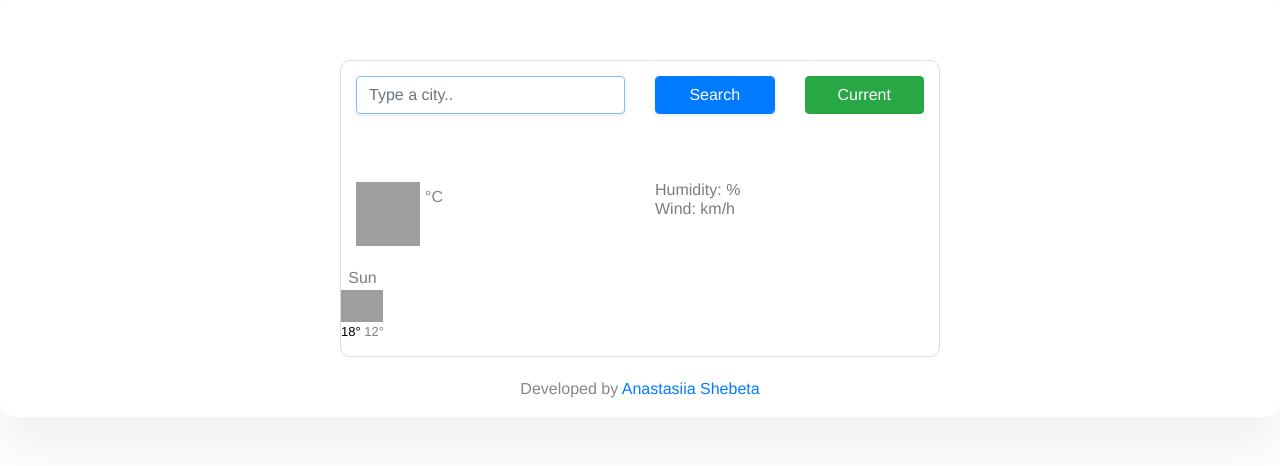
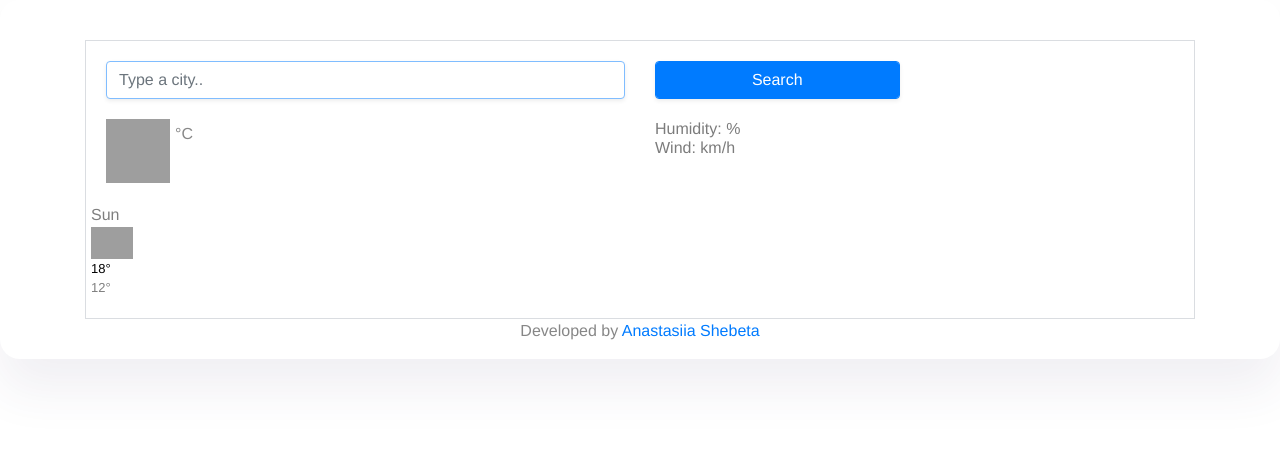
Before and after one commit to Stacy-Sh/my_Weather_app1, a plain HTML site: page index.html in a window 1280 px wide. Drawn offline with nearby package versions, Linux system fonts and the light colour scheme; no server answers; grey boxes are pictures that could not be loaded.

Commit message:
Removed the "Current" button

```diff
--- a/index.html
+++ b/index.html
@@ -38,12 +38,7 @@
               />
             </div>
             <div class="col-3">
-              <button
-                class="btn btn-success w-100"
-                id="current-location-button"
-              >
-                Current
-              </button>
+
             </div>
           </div>
         </form>
@@ -75,7 +70,7 @@
           <div class="weather-forecast"
           id="forecast">
             <div class="row">
-              <div class="col">
+              <div class="col-2">
                 <div class="weather-forecast-date">
                 Sun
                 </div>
--- a/style.css
+++ b/style.css
@@ -1,6 +1,6 @@
 body {
   background: #fff;
-  border-radius: 16px;
+  border-radius: 20px;
   box-shadow: 0 30px 50px rgb(65 50 100 / 8%);
   color: #878787;
   font-family: Cerebri-Sans, Helvetica, Arial, sans-serif;
@@ -16,7 +16,7 @@ h1 {
 }
 
 ul {
-  margin: 0 0 10px;
+  margin: 0;
   padding: 0;
 }
 
@@ -24,23 +24,30 @@ li {
   color: #7c7c7c;
   font-size: 16px;
   font-weight: 100;
-  height: 19px;
-  line-height: 1;
+  line-height: 19px;
   list-style: none;
+  margin: 0;
+  padding: 0;
 }
-
+li:first-letter {
+  text-transform: capitalize;
+}
+.weather-app-wrapper {
+  max-width: 600px;
+  margin: 30px auto;
+}
 .weather-app {
   border: 1px solid #dadde1;
-  padding: 15px;
-  margin: 20px auto;
-  border-radius: 10px;
-  max-width: 600px;
+  padding: 20px;
+  border-radius: 6x;
 }
-
+.overview {
+  margin-bottom: 20px;
+}
 .weather-icon {
   height: 64px;
   width: 64px;
-  margin-right: 10px;
+  margin-right: 5px;
 }
 
 .temperature {
@@ -53,6 +60,7 @@ li {
 .units {
   position: relative;
   top: -34px;
+  font-size: 16px;
 }
 
 .search-form {
```
